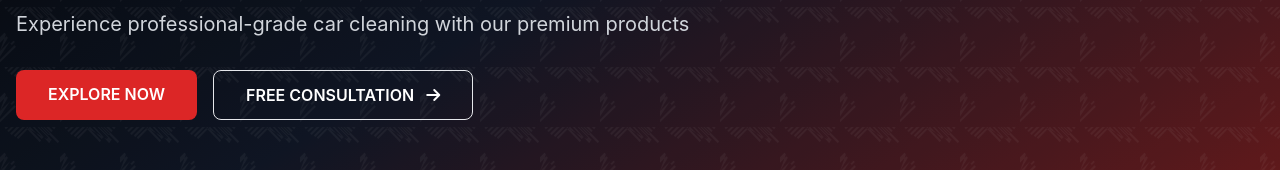
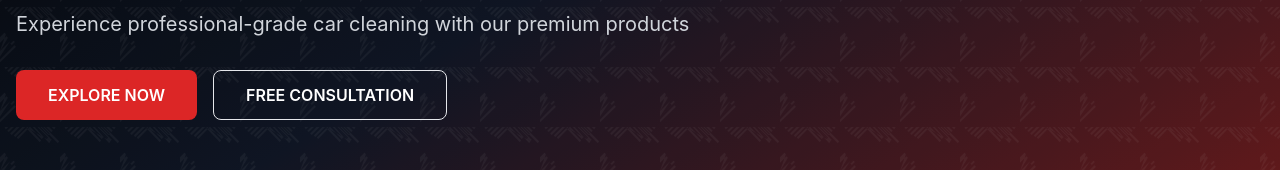
Before and after one commit to mattmotoki/kilat-official, a plain HTML site: page index.html in a window 1280 px wide. Shown: the part 473-643 px from the top of the page. Drawn offline with nearby package versions, Linux system fonts and the light colour scheme.

Commit message:
Fix button click

```diff
--- a/index.html
+++ b/index.html
@@ -51,22 +51,20 @@
 
                 <p class="text-xl mb-8 text-gray-300">Experience professional-grade car cleaning with our premium products</p>
 
+
                 <div class="flex flex-col sm:flex-row gap-4">
                     <a href="#products"
-                    class="btn-primary px-8 py-3 rounded-lg font-semibold inline-block
-                            backdrop-blur-sm bg-red-600/90 hover:bg-red-700/90
-                            transform hover:-translate-y-1 transition-all">
+                       class="btn-primary px-8 py-3 rounded-lg font-semibold inline-flex items-center justify-center">
                         EXPLORE NOW
                     </a>
                     <a href="#contact"
-                    class="group border border-white/30 backdrop-blur-sm bg-white/10
-                            px-8 py-3 rounded-lg font-semibold hover:bg-white
-                            hover:text-black transition-all inline-block
-                            transform hover:-translate-y-1">
+                       class="border border-white/30 backdrop-blur-sm bg-white/10
+                              px-8 py-3 rounded-lg font-semibold hover:bg-white hover:text-black
+                              transition-all inline-flex items-center justify-center gap-2">
                         FREE CONSULTATION
-                        <i class="fas fa-arrow-right ml-2 transform group-hover:translate-x-1 transition-transform"></i>
                     </a>
                 </div>
+
             </div>
         </div>
 
```
